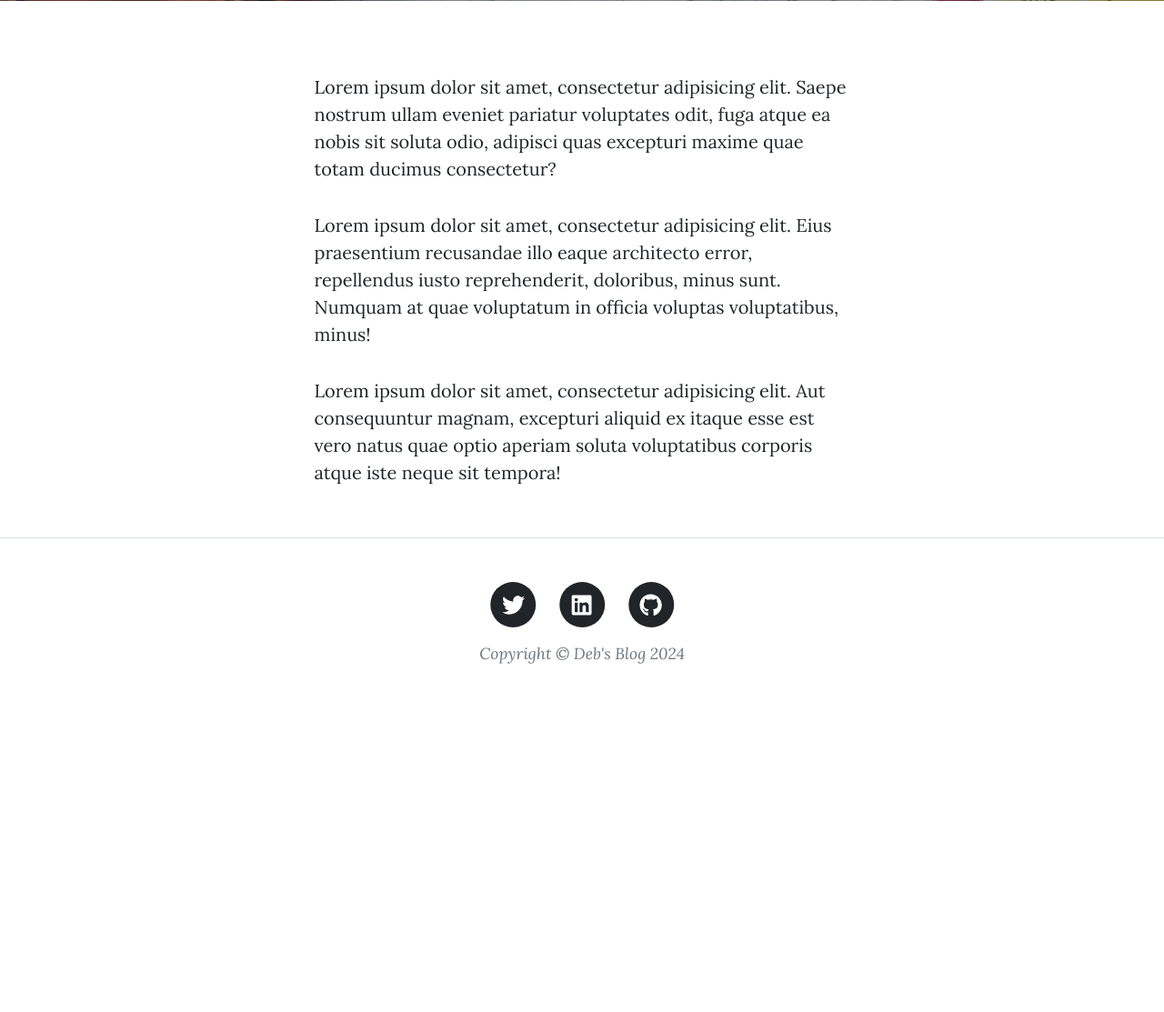
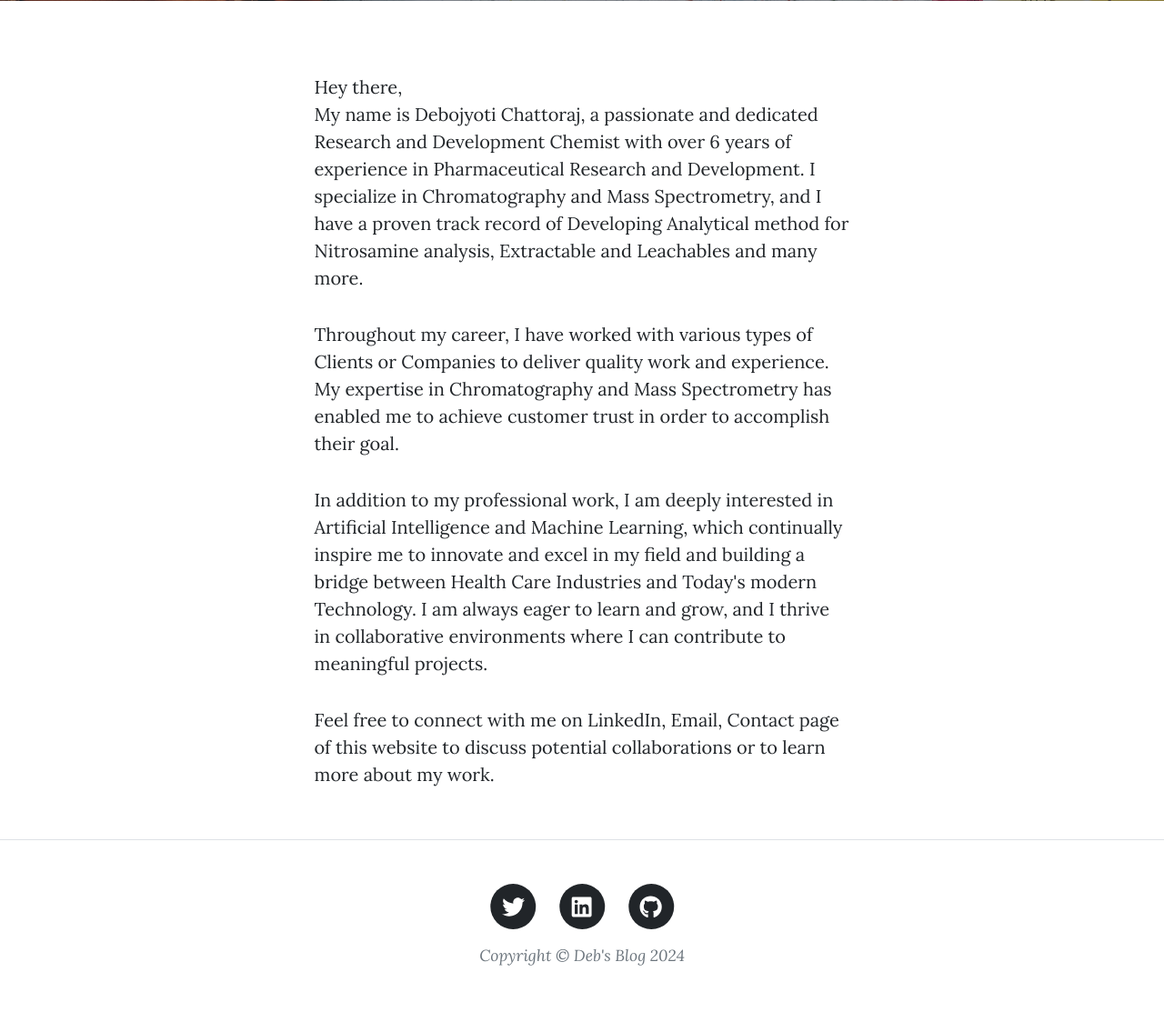
Before and after one commit to CwDebojyoti/My_Blog, a Flask app: page /about in a window 1280 px wide. Shown: the part 531-1644 px from the top of the page at 91% size. Before the commit the page ends 1261 px from the top, so only its background shows below. Run offline with Flask 3, Linux system fonts and the light colour scheme; some libraries are stand-ins or nearby versions.

Commit message:
modified DataBase About me text and Heading

```diff
--- a/main.py
+++ b/main.py
@@ -47,7 +47,7 @@ login_manager.init_app(app)
 # CREATE DATABASE
 class Base(DeclarativeBase):
     pass
-app.config['SQLALCHEMY_DATABASE_URI'] = 'sqlite:///posts.db'
+app.config['SQLALCHEMY_DATABASE_URI'] = os.environ.get('DB_URI', 'sqlite:///posts.db')
 db = SQLAlchemy(model_class=Base)
 db.init_app(app)
 
--- a/templates/about.html
+++ b/templates/about.html
@@ -18,9 +18,23 @@
     <div class="container px-4 px-lg-5">
         <div class="row gx-4 gx-lg-5 justify-content-center">
             <div class="col-md-10 col-lg-8 col-xl-7">
-                        <p>Lorem ipsum dolor sit amet, consectetur adipisicing elit. Saepe nostrum ullam eveniet pariatur voluptates odit, fuga atque ea nobis sit soluta odio, adipisci quas excepturi maxime quae totam ducimus consectetur?</p>
-                        <p>Lorem ipsum dolor sit amet, consectetur adipisicing elit. Eius praesentium recusandae illo eaque architecto error, repellendus iusto reprehenderit, doloribus, minus sunt. Numquam at quae voluptatum in officia voluptas voluptatibus, minus!</p>
-                        <p>Lorem ipsum dolor sit amet, consectetur adipisicing elit. Aut consequuntur magnam, excepturi aliquid ex itaque esse est vero natus quae optio aperiam soluta voluptatibus corporis atque iste neque sit tempora!</p>
+                <p>Hey there, <br>
+                    My name is Debojyoti Chattoraj, a passionate and
+                    dedicated Research and Development Chemist with over 6 years of experience in Pharmaceutical
+                    Research and Development. I specialize in Chromatography and Mass Spectrometry, and I have a proven
+                    track record of Developing Analytical method for Nitrosamine analysis, Extractable and Leachables
+                    and many more.
+                <p>
+                    Throughout my career, I have worked with various types of Clients or Companies to deliver quality work and experience. My expertise in Chromatography and Mass Spectrometry has enabled me to achieve customer trust in order to accomplish their goal.
+                </p>
+                <p>
+                    In addition to my professional work, I am deeply interested in Artificial Intelligence and Machine Learning, which
+                    continually inspire me to innovate and excel in my field and building a bridge between Health Care Industries and Today's modern Technology. I am always eager to learn and grow, and I thrive in collaborative environments where I can contribute to meaningful projects.
+                </p>
+                <p>
+                    Feel free to connect with me on LinkedIn, Email, Contact page of this website to discuss potential collaborations or to learn more about my work.
+                </p>
+
             </div>
         </div>
     </div>
--- a/templates/index.html
+++ b/templates/index.html
@@ -6,8 +6,8 @@
         <div class="row gx-4 gx-lg-5 justify-content-center">
             <div class="col-md-10 col-lg-8 col-xl-7">
                 <div class="site-heading">
-                    <h1>Clean Blog</h1>
-                    <span class="subheading">A Blog Theme by Start Bootstrap</span>
+                    <h1>Chemistry Chronicles</h1>
+                    <span class="subheading">Exploring Science and Technology</span>
                 </div>
             </div>
         </div>
```
Lines whose indentation alone changed are shown as unchanged.
